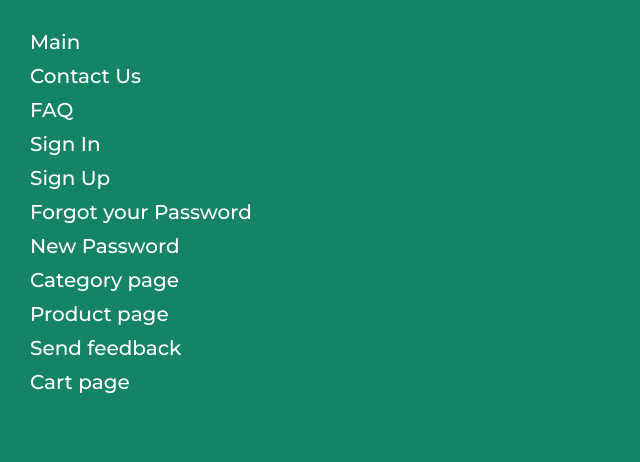
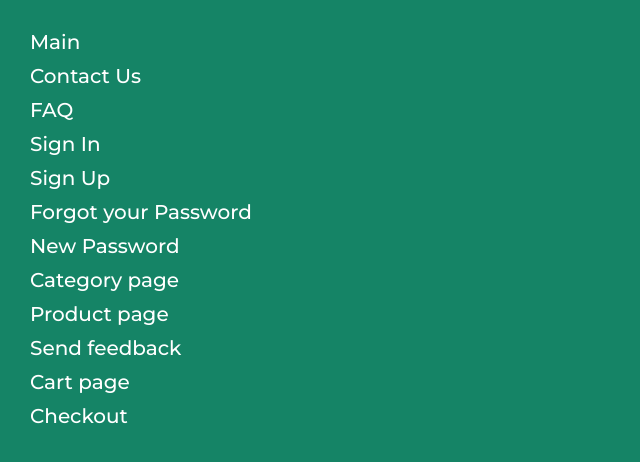
Before and after one commit to IraMonasteretska/food-e-commerce, a plain HTML site: page sitemap.html in a window 1280 px wide. Shown: the whole page, without its empty margins (0-640 px from the left). Drawn offline with nearby package versions, Linux system fonts and the light colour scheme.

Commit message:
Add files via upload

```diff
--- a/sitemap.html
+++ b/sitemap.html
@@ -25,6 +25,7 @@
             <li><a target="_blank" href="product-page.html">Product page</a></li>
             <li><a target="_blank" href="send-feedback.html">Send feedback</a></li>
             <li><a target="_blank" href="cart-page.html">Cart page</a></li>
+            <li><a target="_blank" href="checkout.html">Checkout</a></li>
         </ul>
     </div>
 
```
